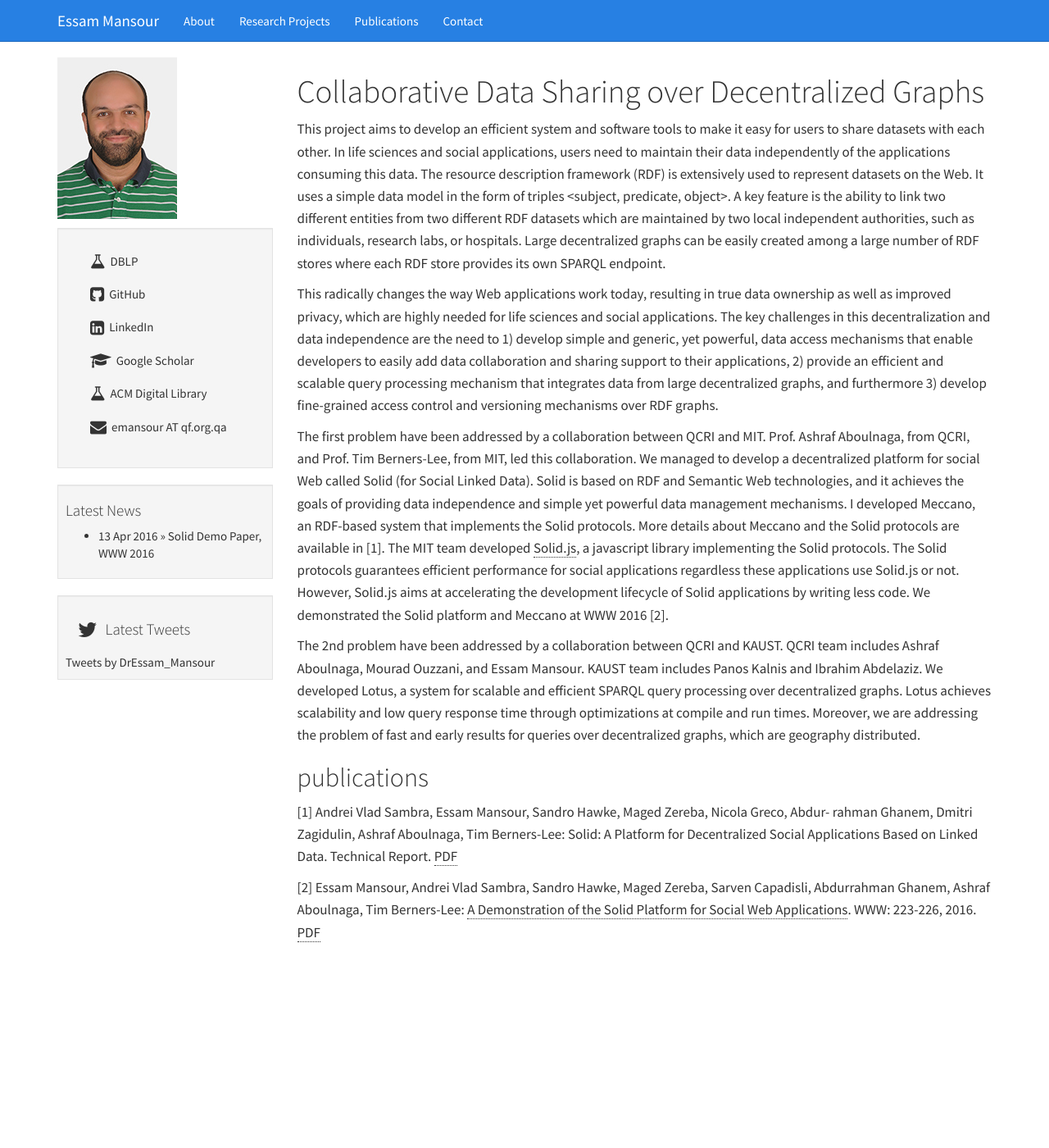
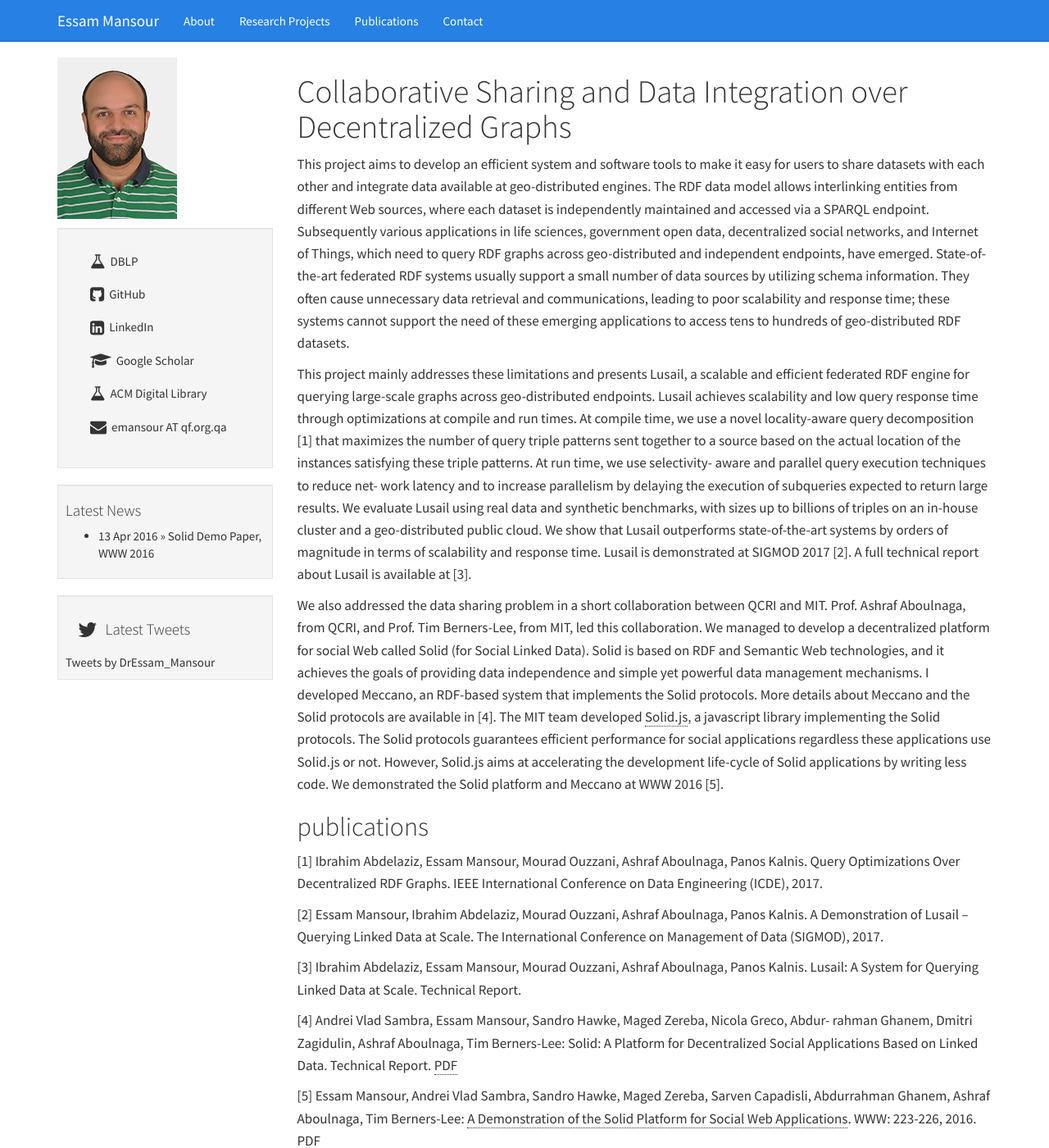
Before and after one commit to mansoure/mansoure.github.io, a Jekyll site: the page built from research/meccano/index.md, in a window 1280 px wide and 1400 px high. Shown: the whole window at 82% size. Built offline with Jekyll 4.4.1, drawn with Linux system fonts in a browser that asks for light colours; comment, search, counter and statistics services are not loaded.

Commit message:
research updates

```diff
--- a/research/meccano/index.md
+++ b/research/meccano/index.md
@@ -4,25 +4,26 @@ title: Research Projects
 permalink: /research/meccano/
 ---
 
-# Collaborative Data Sharing over Decentralized Graphs
+# Collaborative Sharing and Data Integration over Decentralized Graphs
 
-This project aims to develop an efficient system and software tools to make it easy for users to share datasets with each other. In life sciences and social applications, users need to maintain their data independently of the applications consuming this data. The resource description framework (RDF) is extensively used to represent datasets on the Web. It uses a simple data model in the form of triples <subject, predicate, object>. A key feature is the ability to link two different entities from two different RDF datasets which are maintained by two local independent authorities, such as individuals, research labs, or hospitals. Large decentralized graphs can be easily created among a large number of RDF stores where each RDF store provides its own SPARQL endpoint.
-
-This radically changes the way Web applications work today, resulting in true data ownership as well as improved privacy, which are highly needed for life sciences and social applications.
-The key challenges in this decentralization and data independence are the need to 1) develop simple and generic, yet powerful, data access mechanisms that enable developers to easily add data collaboration and sharing support to their applications, 2) provide an efficient and scalable query processing mechanism that integrates data from large decentralized graphs, and furthermore 3) develop fine-grained access control and versioning mechanisms over RDF graphs.
+This project aims to develop an efficient system and software tools to make it easy for users to share datasets with each other and integrate data available at geo-distributed engines. The RDF data model allows interlinking entities from different Web sources, where each dataset is independently maintained and accessed via a SPARQL endpoint. Subsequently various applications in life sciences, government open data, decentralized social networks, and Internet of Things, which need to query RDF graphs across geo-distributed and independent endpoints, have emerged. State-of-the-art federated RDF systems usually support a small number of data sources by utilizing schema information. They often cause unnecessary data retrieval and communications, leading to poor scalability and response time; these systems cannot support the need of these emerging applications to access tens to hundreds of geo-distributed RDF datasets.
 
 
-The first problem have been addressed by a collaboration between QCRI and MIT. Prof. Ashraf Aboulnaga, from QCRI, and  Prof. Tim Berners-Lee, from MIT, led this collaboration. We managed to develop a decentralized platform for social Web called Solid (for Social Linked Data). Solid is based on RDF and Semantic Web technologies, and it achieves the goals of providing data independence and simple yet powerful data management mechanisms. I developed Meccano, an RDF-based system that implements the Solid protocols. More details about Meccano and the Solid protocols are available in [1]. The MIT team developed [Solid.js](https://github.com/solid/solid-client), a javascript library implementing the Solid protocols. The Solid protocols guarantees efficient performance for social applications regardless these applications use Solid.js or not. However, Solid.js aims at accelerating the development lifecycle of Solid applications by writing less code. We demonstrated the Solid platform and Meccano at WWW 2016 [2].
+This project mainly addresses these limitations and presents Lusail, a scalable and efficient federated RDF engine for querying large-scale graphs across geo-distributed endpoints. Lusail achieves scalability and low query response time through optimizations at compile and run times. At compile time, we use a novel locality-aware query decomposition [1] that maximizes the number of query triple patterns sent together to a source based on the actual location of the instances satisfying these triple patterns. At run time, we use selectivity- aware and parallel query execution techniques to reduce net- work latency and to increase parallelism by delaying the execution of subqueries expected to return large results. We evaluate Lusail using real data and synthetic benchmarks, with sizes up to billions of triples on an in-house cluster and a geo-distributed public cloud. We show that Lusail outperforms state-of-the-art systems by orders of magnitude in terms of scalability and response time. Lusail is demonstrated at SIGMOD 2017 [2]. A full technical report about Lusail is available at [3].
 
 
-The 2nd problem have been addressed by a collaboration between QCRI and KAUST. QCRI team includes Ashraf Aboulnaga, Mourad Ouzzani, and Essam Mansour. KAUST team includes Panos Kalnis and Ibrahim Abdelaziz. We developed Lotus, a system for scalable and efficient SPARQL query processing over decentralized graphs. Lotus achieves scalability and low query response time through optimizations at compile and run times. Moreover, we are addressing the problem of fast and early results for queries over decentralized graphs, which are geography distributed.
-
-
+We also addressed the data sharing problem in a short collaboration between QCRI and MIT. Prof. Ashraf Aboulnaga, from QCRI, and  Prof. Tim Berners-Lee, from MIT, led this collaboration. We managed to develop a decentralized platform for social Web called Solid (for Social Linked Data). Solid is based on RDF and Semantic Web technologies, and it achieves the goals of providing data independence and simple yet powerful data management mechanisms. I developed Meccano, an RDF-based system that implements the Solid protocols. More details about Meccano and the Solid protocols are available in [4]. The MIT team developed [Solid.js](https://github.com/solid/solid-client), a javascript library implementing the Solid protocols. The Solid protocols guarantees efficient performance for social applications regardless these applications use Solid.js or not. However, Solid.js aims at accelerating the development life-cycle of Solid applications by writing less code. We demonstrated the Solid platform and Meccano at WWW 2016 [5].
 
 
 
 ## publications
 
-[1] Andrei Vlad Sambra, Essam Mansour, Sandro Hawke, Maged Zereba, Nicola Greco, Abdur- rahman Ghanem, Dmitri Zagidulin, Ashraf Aboulnaga, Tim Berners-Lee: Solid: A Platform for Decentralized Social Applications Based on Linked Data. Technical Report. [PDF](/research/meccano/solid_protocols.pdf)
+[1] Ibrahim Abdelaziz, Essam Mansour, Mourad Ouzzani, Ashraf Aboulnaga, Panos Kalnis. Query Optimizations Over Decentralized RDF Graphs. IEEE International Conference on Data Engineering (ICDE), 2017.
 
-[2] Essam Mansour, Andrei Vlad Sambra, Sandro Hawke, Maged Zereba, Sarven Capadisli, Abdurrahman Ghanem, Ashraf Aboulnaga, Tim Berners-Lee: [A Demonstration of the Solid Platform for Social Web Applications](http://dl.acm.org/citation.cfm?doid=2872518.2890529). WWW: 223-226, 2016. [PDF](/publications/paper/www16-solid-essam.pdf)
+[2] Essam Mansour, Ibrahim Abdelaziz, Mourad Ouzzani, Ashraf Aboulnaga, Panos Kalnis. A Demonstration of Lusail – Querying Linked Data at Scale. The International Conference on Management of Data (SIGMOD), 2017.
+
+[3] Ibrahim Abdelaziz, Essam Mansour, Mourad Ouzzani, Ashraf Aboulnaga, Panos Kalnis. Lusail: A System for Querying Linked Data at Scale. Technical Report.
+
+[4] Andrei Vlad Sambra, Essam Mansour, Sandro Hawke, Maged Zereba, Nicola Greco, Abdur- rahman Ghanem, Dmitri Zagidulin, Ashraf Aboulnaga, Tim Berners-Lee: Solid: A Platform for Decentralized Social Applications Based on Linked Data. Technical Report. [PDF](/research/meccano/solid_protocols.pdf)
+
+[5] Essam Mansour, Andrei Vlad Sambra, Sandro Hawke, Maged Zereba, Sarven Capadisli, Abdurrahman Ghanem, Ashraf Aboulnaga, Tim Berners-Lee: [A Demonstration of the Solid Platform for Social Web Applications](http://dl.acm.org/citation.cfm?doid=2872518.2890529). WWW: 223-226, 2016. [PDF](/publications/paper/www16-solid-essam.pdf)
```
